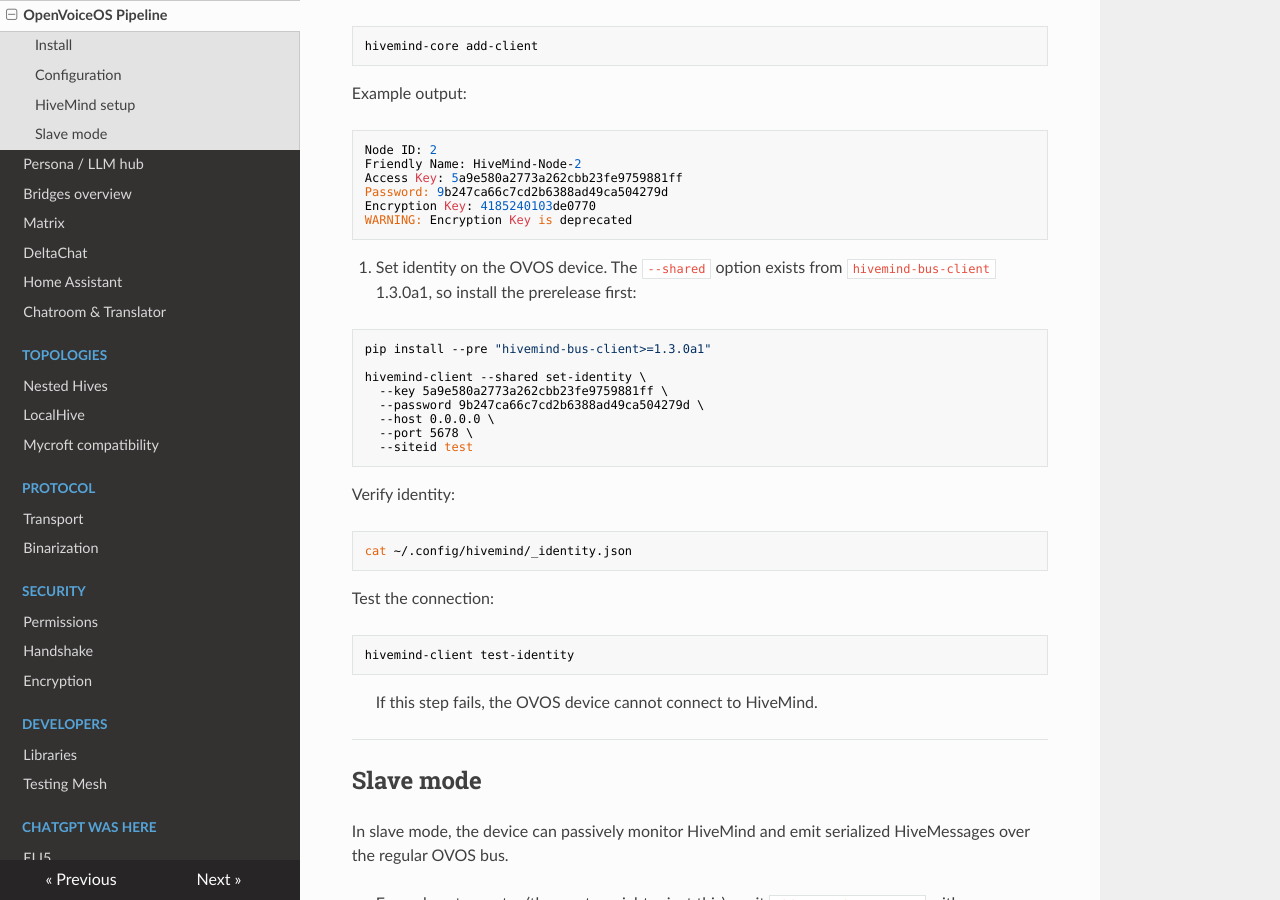
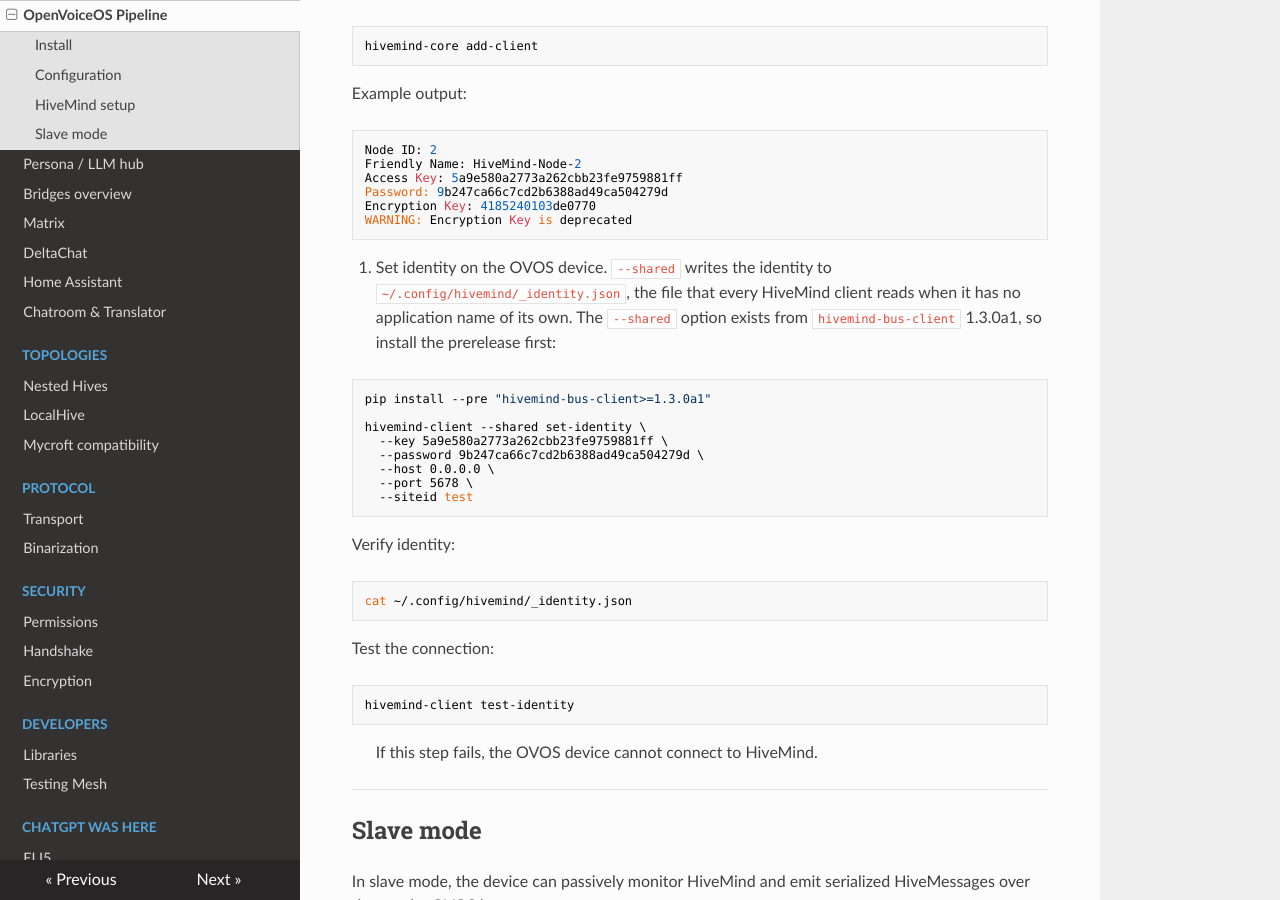
Before and after one commit to JarbasHiveMind/HiveMind-community-docs, an MkDocs documentation site: the page built from docs/pipeline.md, in a window 1280 px wide and 900 px high, scrolled down 1225 px. Built offline with MkDocs 1.6.1, drawn with Linux system fonts in a browser that asks for light colours; nearby versions of some CDN libraries.

Commit message:
docs: say where --shared writes the identity and who reads it
Co-Authored-By: Claude Opus 5.5 <noreply@anthropic.com>

````diff
--- a/docs/pipeline.md
+++ b/docs/pipeline.md
@@ -68,7 +68,7 @@ Encryption Key: 4185240103de0770
 WARNING: Encryption Key is deprecated
 ```
 
-2. Set identity on the OVOS device. The `--shared` option exists from `hivemind-bus-client` 1.3.0a1, so install the prerelease first:
+2. Set identity on the OVOS device. `--shared` writes the identity to `~/.config/hivemind/_identity.json`, the file that every HiveMind client reads when it has no application name of its own. The `--shared` option exists from `hivemind-bus-client` 1.3.0a1, so install the prerelease first:
 
 ```bash
 pip install --pre "hivemind-bus-client>=1.3.0a1"
````
Also changed, not shown: docs/01_quickstart.md (+1 -1 lines), docs/03_pairing.md (+1 -1 lines).
